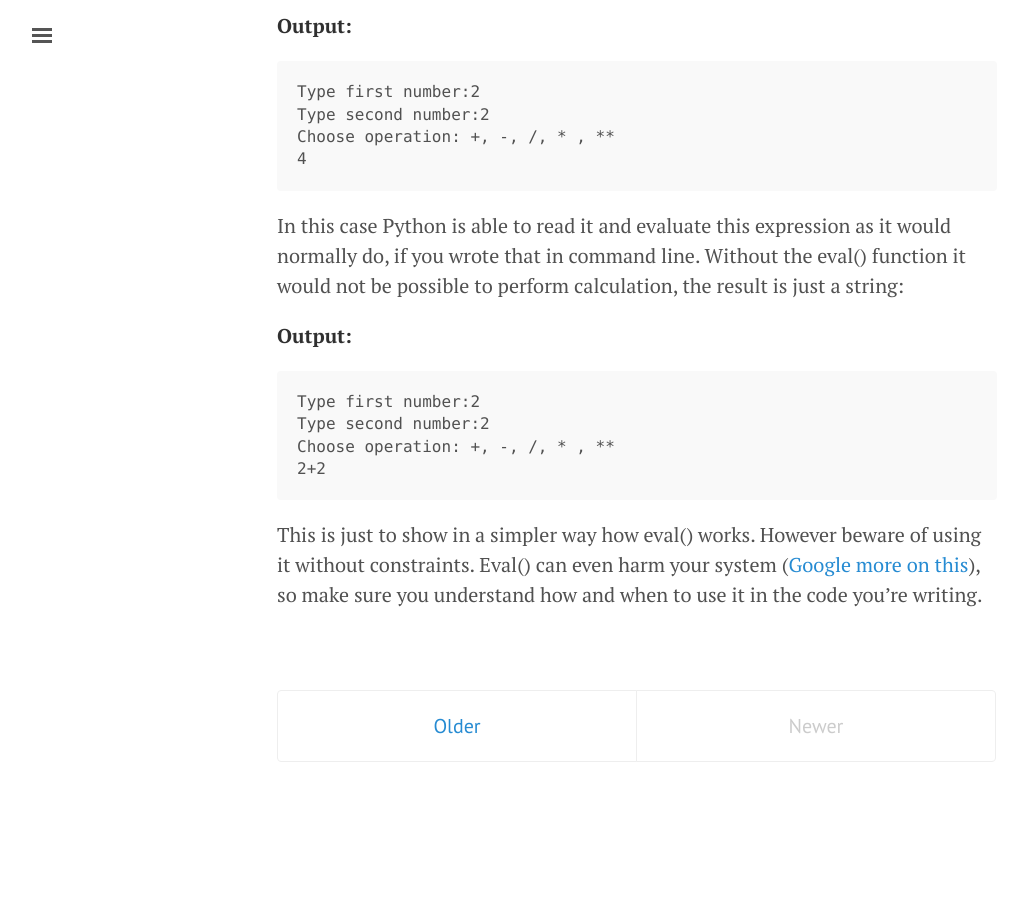
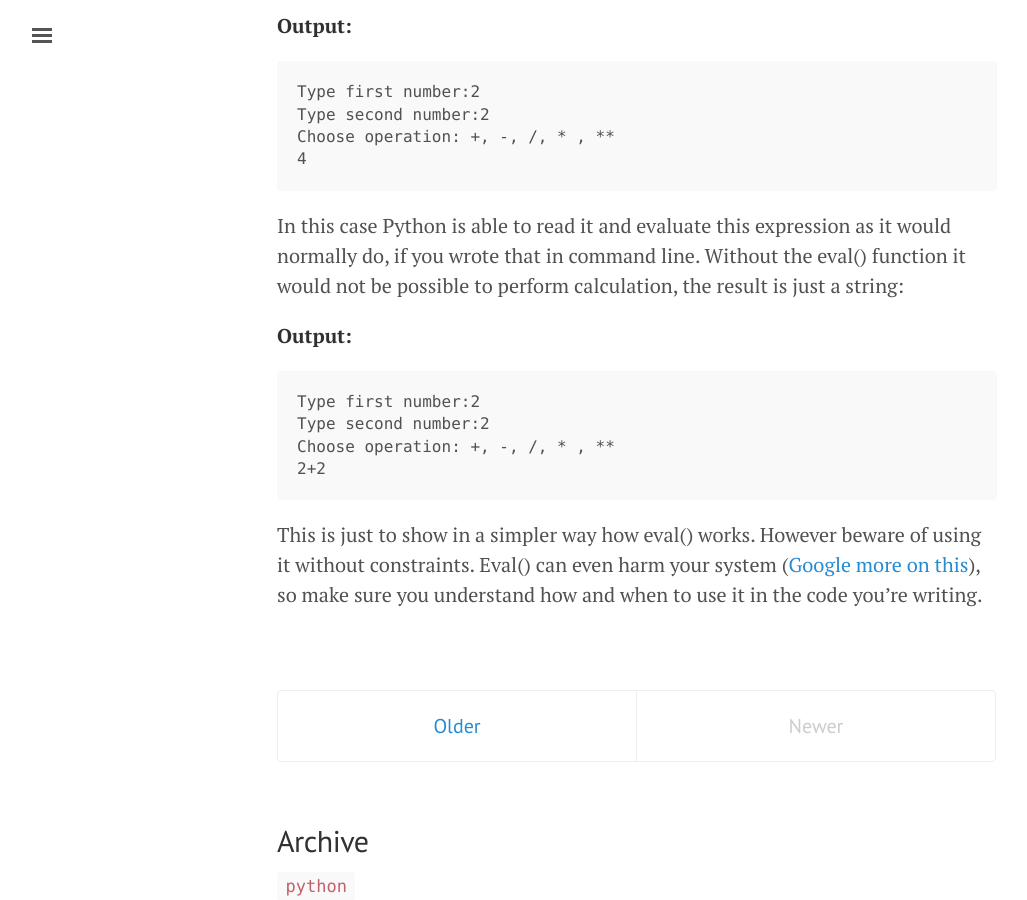
Before and after one commit to dorotamierzwa/dorotamierzwa.github.io, a Jekyll site: the page built from index.html, in a window 1280 px wide and 900 px high, scrolled down 6318 px. Shown: the whole window, without its empty margins (3-1030 px from the left). Built offline with Jekyll 4.4.1, drawn with Linux system fonts in a browser that asks for light colours; the list of posts is cut into pages by our own code; before the commit the page ends 7140 px from its top, so only the background shows below that.

Commit message:
added tag archive

```diff
--- a/_layouts/default.html
+++ b/_layouts/default.html
@@ -21,6 +21,7 @@
 
       <div class="container content">
         {{ content }}
+        {% include archive.html %}
       </div>
     </div>
 
```
Also changed, not shown: _layouts/page.html (line endings or trailing spaces).
